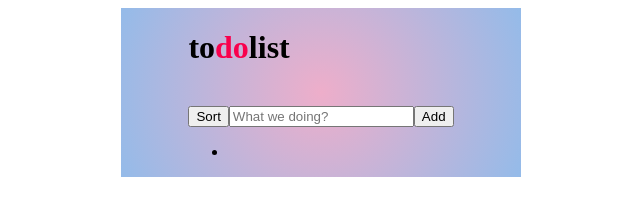
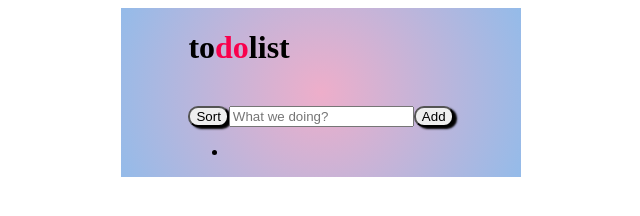
Before and after one commit to JCGViljoen/to-do-list, a plain HTML site: page index.html in a window 1280 px wide. Shown: the whole page, without its empty margins (319-959 px from the left). Drawn offline with Linux system fonts and the light colour scheme.

Commit message:
did more styling

```diff
--- a/style/style.css
+++ b/style/style.css
@@ -2,6 +2,7 @@ body{
     display: grid;
     justify-content: center;
     align-items: center;
+    border-radius: 10px;
 }
 .container{
     display: grid;
@@ -20,3 +21,9 @@ span{
     display: flex;
     align-items: center;
 }
+
+button{
+    border-radius: 10px;
+    cursor: pointer;
+    box-shadow: 3px 2px 2px #000;
+}
```
